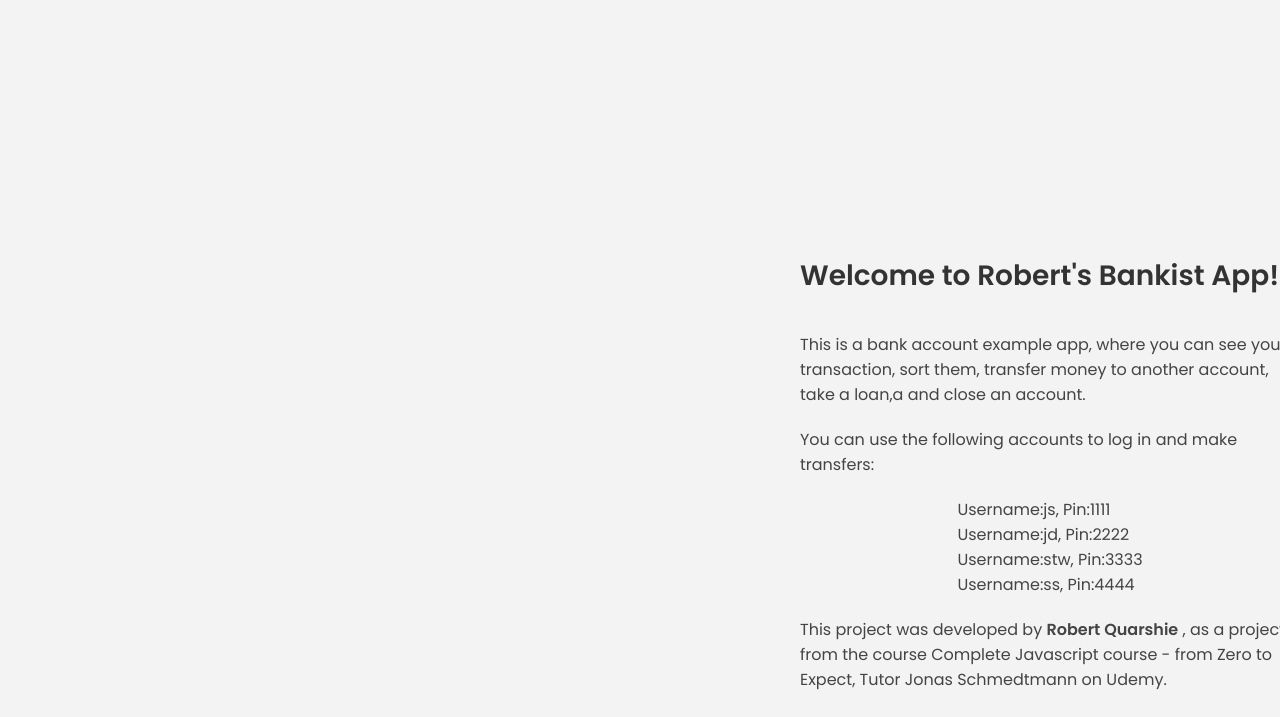
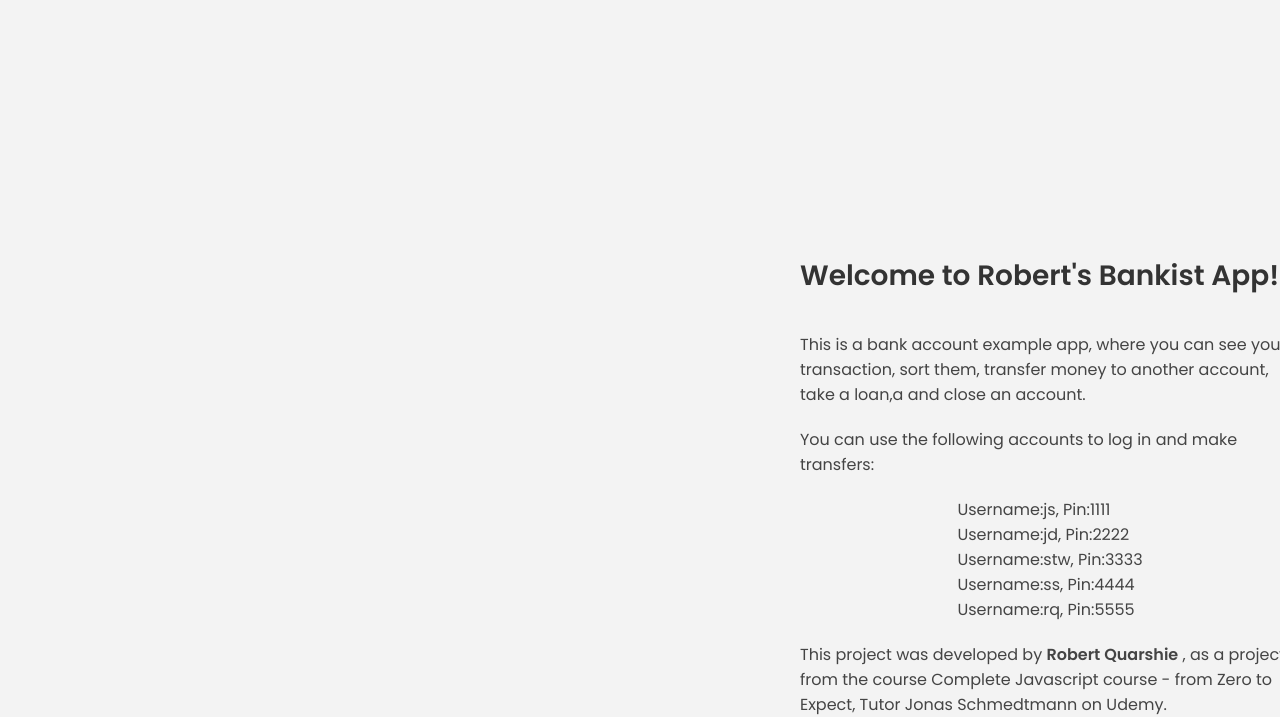
Before and after one commit to Robert-Selasi/Bankist, a plain HTML site: page index.html in a window 1280 px wide. Shown: the part 95-812 px from the top of the page. Drawn offline with Linux system fonts and the light colour scheme.

Commit message:
Add files via upload

```diff
--- a/index.html
+++ b/index.html
@@ -52,6 +52,7 @@
         <li>Username:jd, Pin:2222</li>
         <li>Username:stw, Pin:3333</li>
         <li>Username:ss, Pin:4444</li>
+        <li>Username:rq, Pin:5555</li>
       </ul>
       <p>
         This project was developed by <strong>Robert Quarshie</strong> , as a
```
